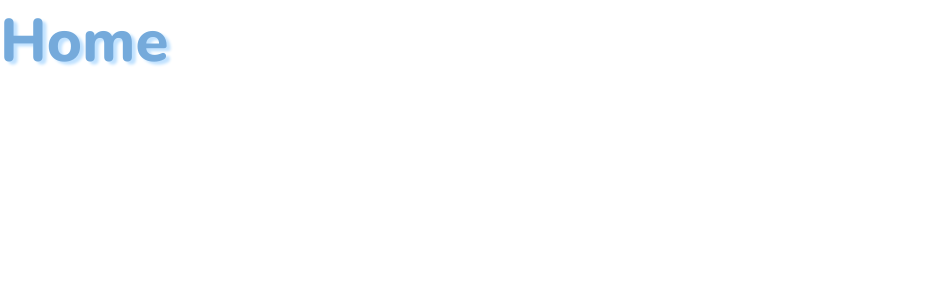
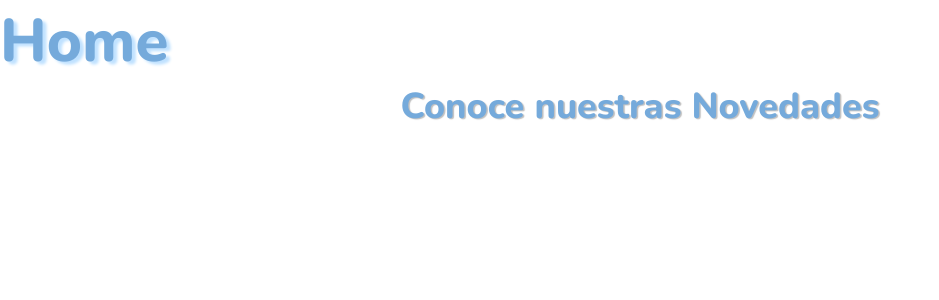
Before and after one commit to FormarImpactDevs/client-fundacion-formar-web, a React (Vite) app: page / in a window 1280 px wide. Shown: the top 300 px of the page, without its empty margins (0-939 px from the left). Built offline with nearby package versions, Linux system fonts and the light colour scheme.

Commit message:
feat: Add news feature

```diff
--- /dev/null
+++ b/src/components/Novedades/_news.scss
@@ -0,0 +1,11 @@
+.news_container {
+    max-height: 75vh;
+  .instagram_container {
+    padding: 0 2rem;
+    max-height: 75vh;
+
+    a {
+      font-size: x-small;
+    }
+  }
+}
--- /dev/null
+++ b/src/components/Novedades/index.jsx
@@ -0,0 +1,14 @@
+import "./_news.scss"
+export const Novedades = () => {
+  return (
+    <div className="news_container">
+      <h2>Conoce nuestras Novedades</h2>
+      <section className="instagram_container">
+        <div
+          loading="lazy"
+          data-mc-src="8fd2d3ed-d2c1-4ccb-8f27-ffe8c9e79e98#instagram"
+        ></div>
+      </section>
+    </div>
+  );
+};
--- a/src/pages/Home/index.jsx
+++ b/src/pages/Home/index.jsx
@@ -1,10 +1,13 @@
+import { Novedades } from "../../components/Novedades";
 
 export default function Home() {
   return (
     <div>
+        <h1>Home</h1>
+        {/* Presentación */}
+        {/* Quienes somos */}
 
-        <h1>Home</h1>
-
+        <Novedades/>
     </div>
   )
 }
```
